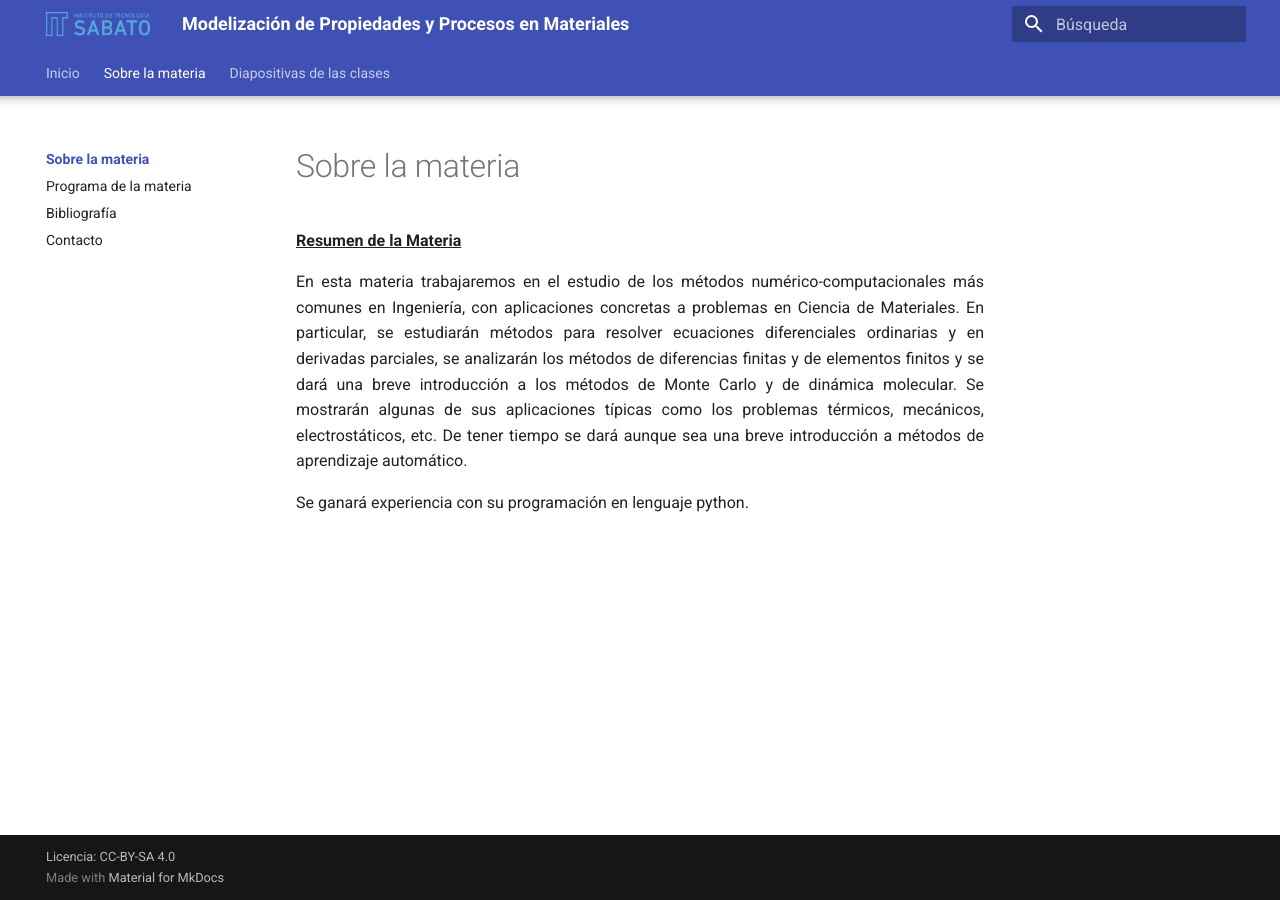
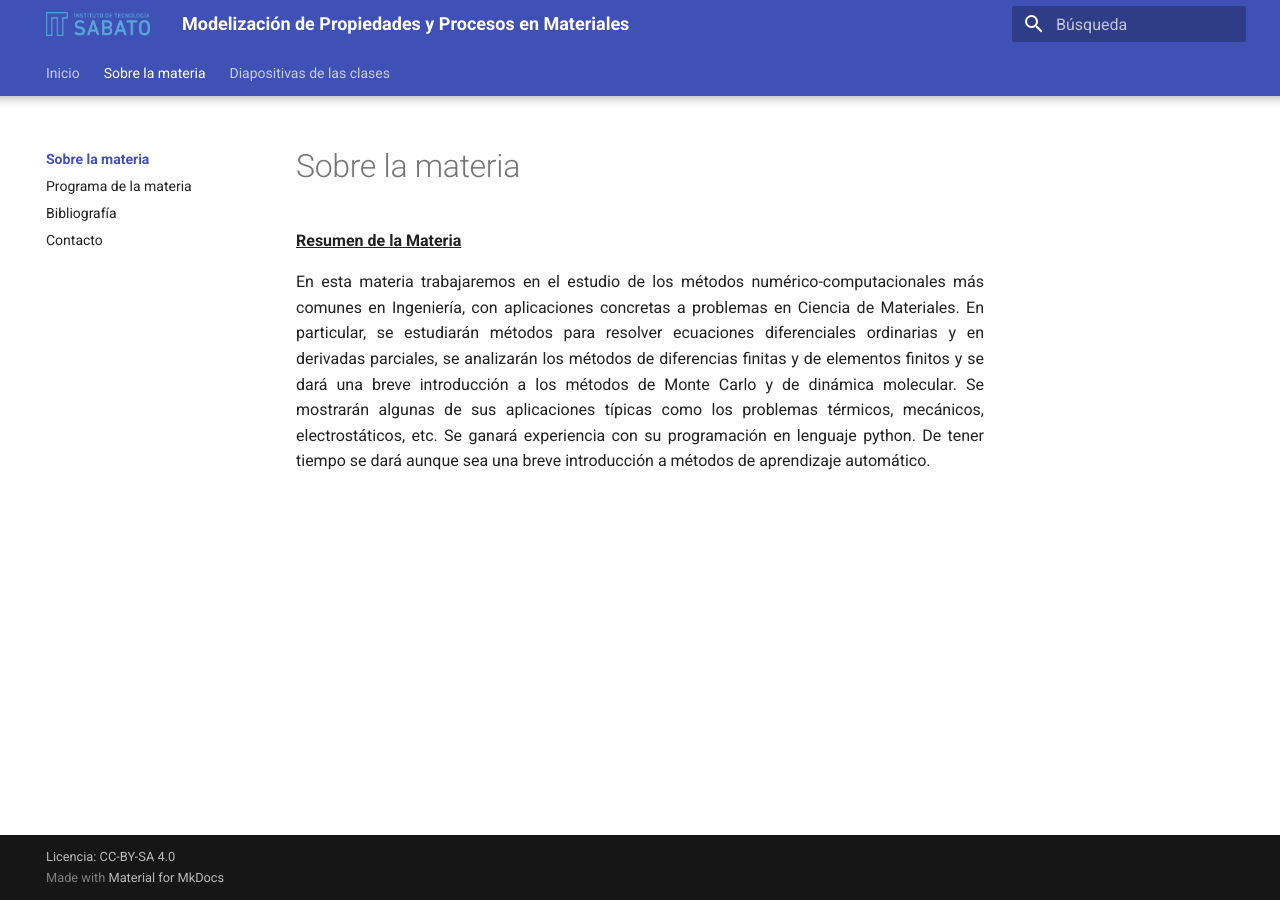
Before and after one commit to modelsabato-maestria/modelsabato-maestria.github.io, an MkDocs documentation site: the page built from docs/about/README.md, in a window 1280 px wide. Built offline with MkDocs 1.6.1 and Material for MkDocs 9.7.7, drawn with Linux system fonts in a browser that asks for light colours; nearby versions of some CDN libraries; library files that are not in the unit come from our copies.

Commit message:
Corrijo presentacion

```diff
--- a/docs/about/README.md
+++ b/docs/about/README.md
@@ -3,6 +3,5 @@
 En esta materia trabajaremos en el estudio de los métodos numérico-computacionales más comunes en Ingeniería, con aplicaciones concretas a problemas en Ciencia de Materiales.
 En particular, se estudiarán métodos para resolver ecuaciones diferenciales ordinarias y en derivadas parciales, se analizarán los métodos de diferencias finitas y de elementos finitos y se dará una breve introducción a los métodos de Monte Carlo y de dinámica molecular.
 Se mostrarán algunas de sus aplicaciones típicas como los problemas térmicos, mecánicos, electrostáticos, etc.
+Se ganará experiencia con su programación en lenguaje python.
 De tener tiempo se dará aunque sea una breve introducción a métodos de aprendizaje automático.
-
-Se ganará experiencia con su programación en lenguaje python.
```
Also changed, not shown: 2 other files.
